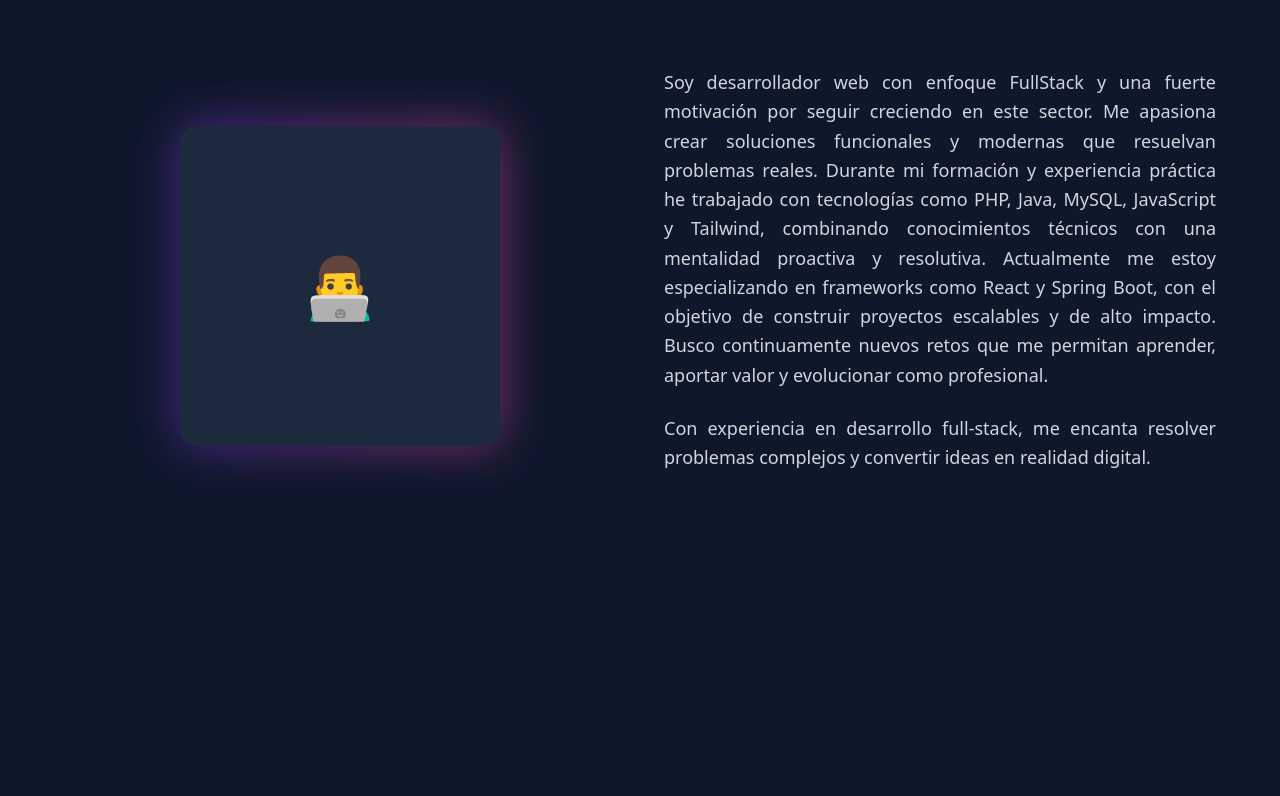
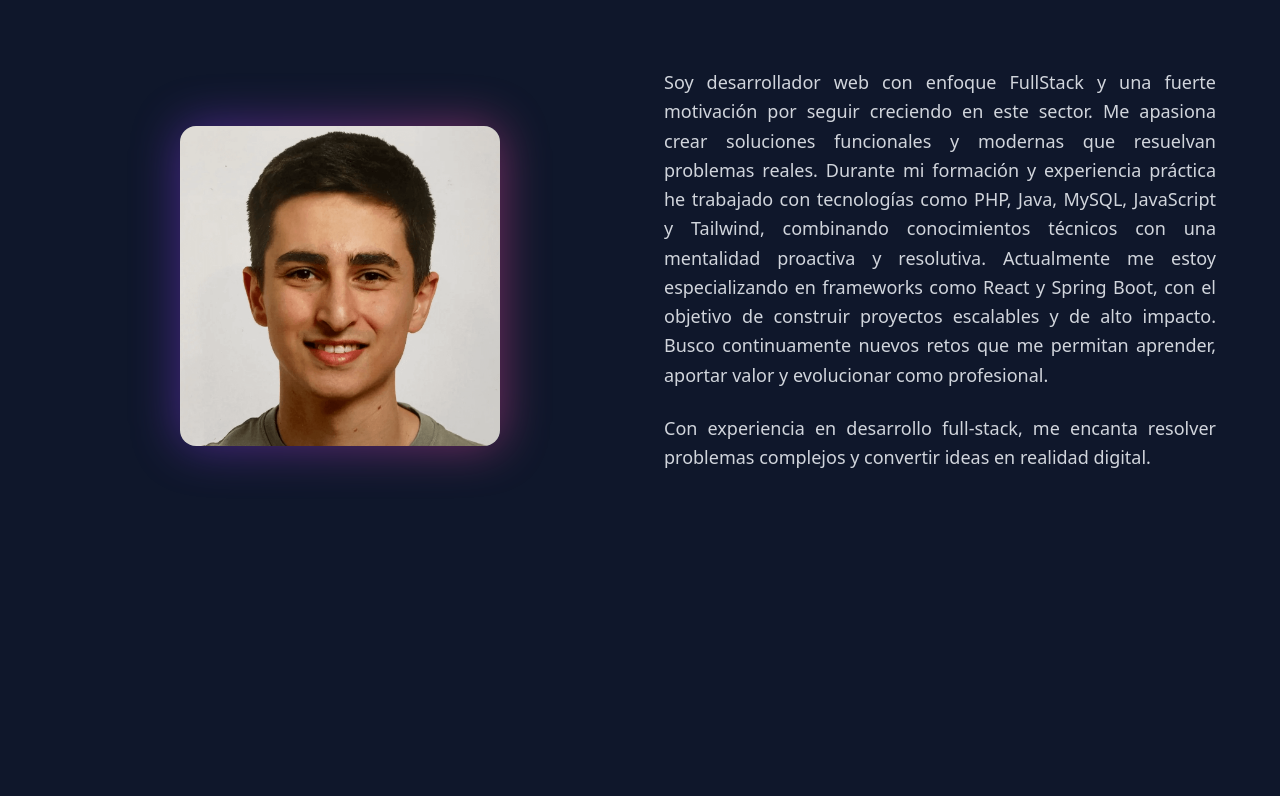
Before and after one commit to PabloDev96/portfolio_2.0, a React (Vite) app: page / in a window 1280 px wide. Shown: the part 924-1720 px from the top of the page. Built offline with nearby package versions, Linux system fonts and the light colour scheme.

Commit message:
añado imagen y estilo botones

```diff
--- a/src/components/About.jsx
+++ b/src/components/About.jsx
@@ -1,5 +1,6 @@
 import { motion, useInView } from "framer-motion";
 import { useRef } from "react";
+import yo from "../assets/yo.png";
 import Section from "./Section";
 
 const About = () => {
@@ -63,8 +64,12 @@ const About = () => {
                                         "linear-gradient(90deg, var(--primary), var(--accent))",
                                 }}
                             />
-                            <div className="relative w-full h-full bg-slate-800 rounded-2xl flex items-center justify-center text-white text-6xl">
-                                👨‍💻
+                            <div className="relative w-full h-full bg-slate-800 rounded-2xl overflow-hidden">
+                                <img
+                                    src={yo}
+                                    alt="Foto de perfil de Pablo Díaz"
+                                    className="w-full h-full object-cover"
+                                />
                             </div>
                         </motion.div>
                     </motion.div>
--- a/src/components/Footer.jsx
+++ b/src/components/Footer.jsx
@@ -110,7 +110,6 @@ const PopoverButton = ({ label, icon, primaryHref, copyValue }) => {
                 onClick={isTouch ? () => setOpen((v) => !v) : undefined}
                 className="
     w-12 h-12
-      rounded-full
     border-2 border-[var(--primary)]
     bg-transparent
     text-white
@@ -120,8 +119,13 @@ const PopoverButton = ({ label, icon, primaryHref, copyValue }) => {
     hover:bg-[var(--primary-soft)]
     transition-colors
   "
-                whileHover={{ scale: 1.08, y: -2 }}
+                initial={{ borderRadius: "9999px" }}
+                whileHover={{ scale: 1.08, y: -2, borderRadius: "16px" }}
                 whileTap={{ scale: 0.96 }}
+                transition={{
+                    duration: 0.15,
+                    ease: "easeInOut",
+                }}
                 aria-label={label}
                 title={label}
                 onMouseEnter={(e) => attractToTarget(e, 1.25)}
@@ -195,7 +199,6 @@ const ActionButton = ({ label, icon, href }) => (
         rel={href?.startsWith("http") ? "noopener noreferrer" : undefined}
         className="
       w-12 h-12
-      rounded-full
       border-2 border-[var(--primary)]
       bg-transparent
       text-white
@@ -205,8 +208,13 @@ const ActionButton = ({ label, icon, href }) => (
       hover:bg-[var(--primary-soft)]
       transition-colors
     "
-        whileHover={{ scale: 1.08, y: -2 }}
+        initial={{ borderRadius: "9999px" }}
+        whileHover={{ scale: 1.08, y: -2, borderRadius: "16px" }}
         whileTap={{ scale: 0.96 }}
+        transition={{
+            duration: 0.15,
+            ease: "easeInOut",
+        }}
         aria-label={label}
         title={label}
         onMouseEnter={(e) => attractToTarget(e, 1.25)}
```
Also changed, not shown: src/assets/yo.png (added). Lines whose indentation alone changed are shown as unchanged.
